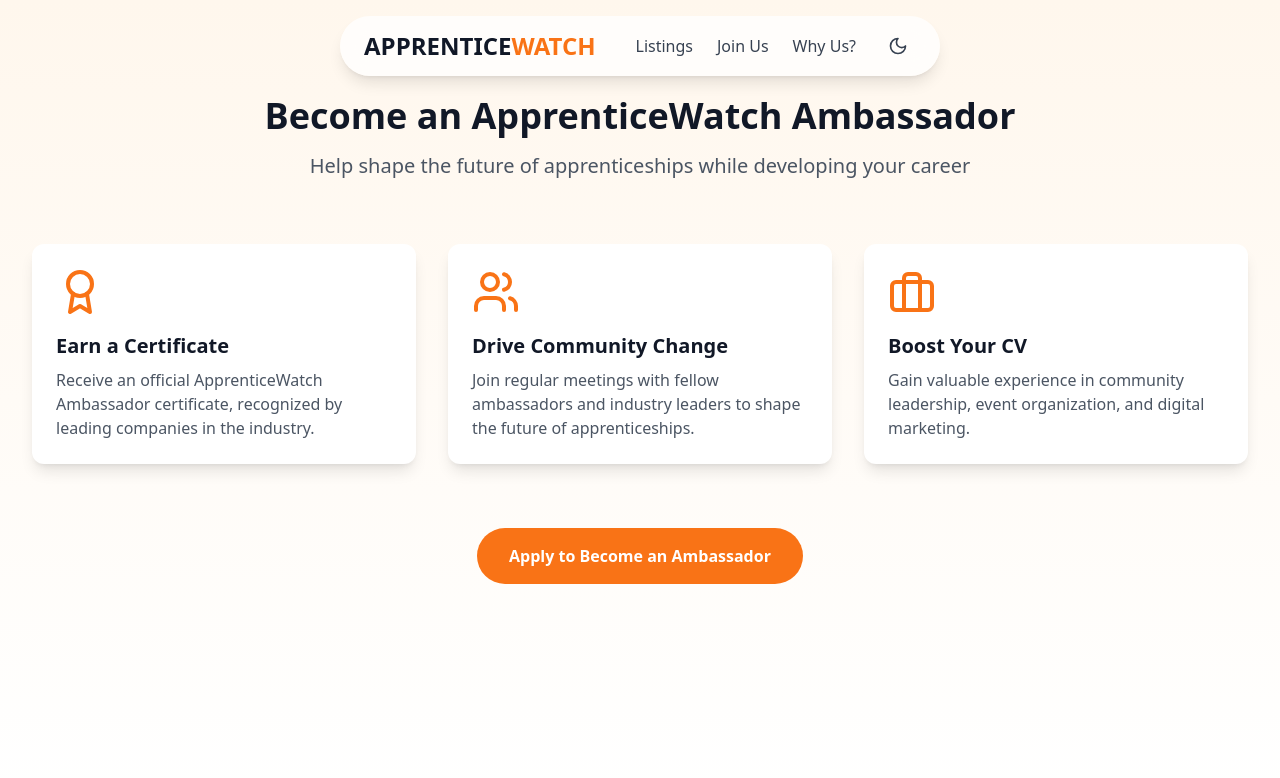
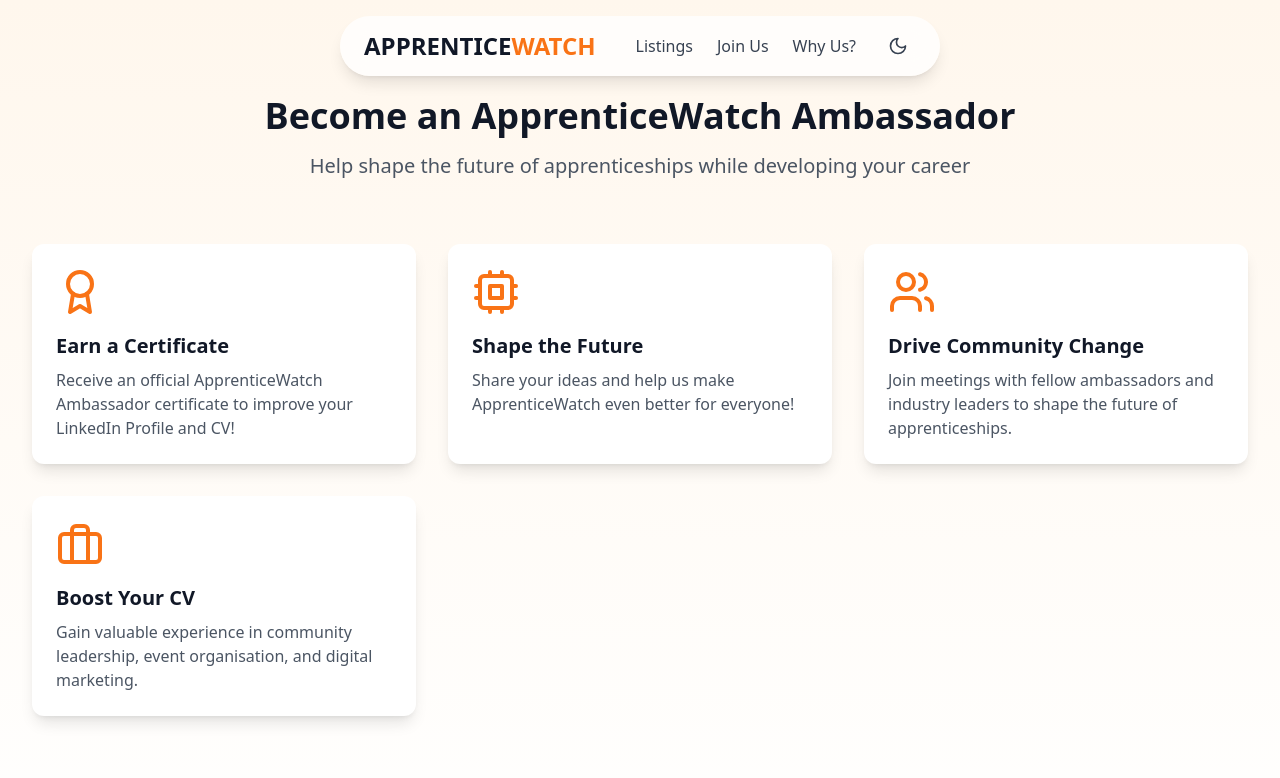
Before and after one commit to HeyFarrukh/web-app, a React (Vite) app: page /join in a window 1280 px wide. Shown: the top 778 px of the page. Built offline with nearby package versions, Linux system fonts and the light colour scheme; no server answers; a web font is replaced by a local one.

Commit message:
Added content

```diff
--- a/src/pages/JoinUs.tsx
+++ b/src/pages/JoinUs.tsx
@@ -1,22 +1,27 @@
 import React from 'react';
 import { motion } from 'framer-motion';
-import { Award, Users, Briefcase } from 'lucide-react';
+import { Award, Users, Briefcase, Cpu } from 'lucide-react';
 
 const benefits = [
   {
     icon: Award,
     title: 'Earn a Certificate',
-    description: 'Receive an official ApprenticeWatch Ambassador certificate, recognized by leading companies in the industry.',
+    description: 'Receive an official ApprenticeWatch Ambassador certificate to improve your LinkedIn Profile and CV!',
+  },
+  {
+    icon: Cpu,
+    title: 'Shape the Future',
+    description: 'Share your ideas and help us make ApprenticeWatch even better for everyone!',
   },
   {
     icon: Users,
     title: 'Drive Community Change',
-    description: 'Join regular meetings with fellow ambassadors and industry leaders to shape the future of apprenticeships.',
+    description: 'Join meetings with fellow ambassadors and industry leaders to shape the future of apprenticeships.',
   },
   {
     icon: Briefcase,
     title: 'Boost Your CV',
-    description: 'Gain valuable experience in community leadership, event organization, and digital marketing.',
+    description: 'Gain valuable experience in community leadership, event organisation, and digital marketing.',
   },
 ];
 
```
